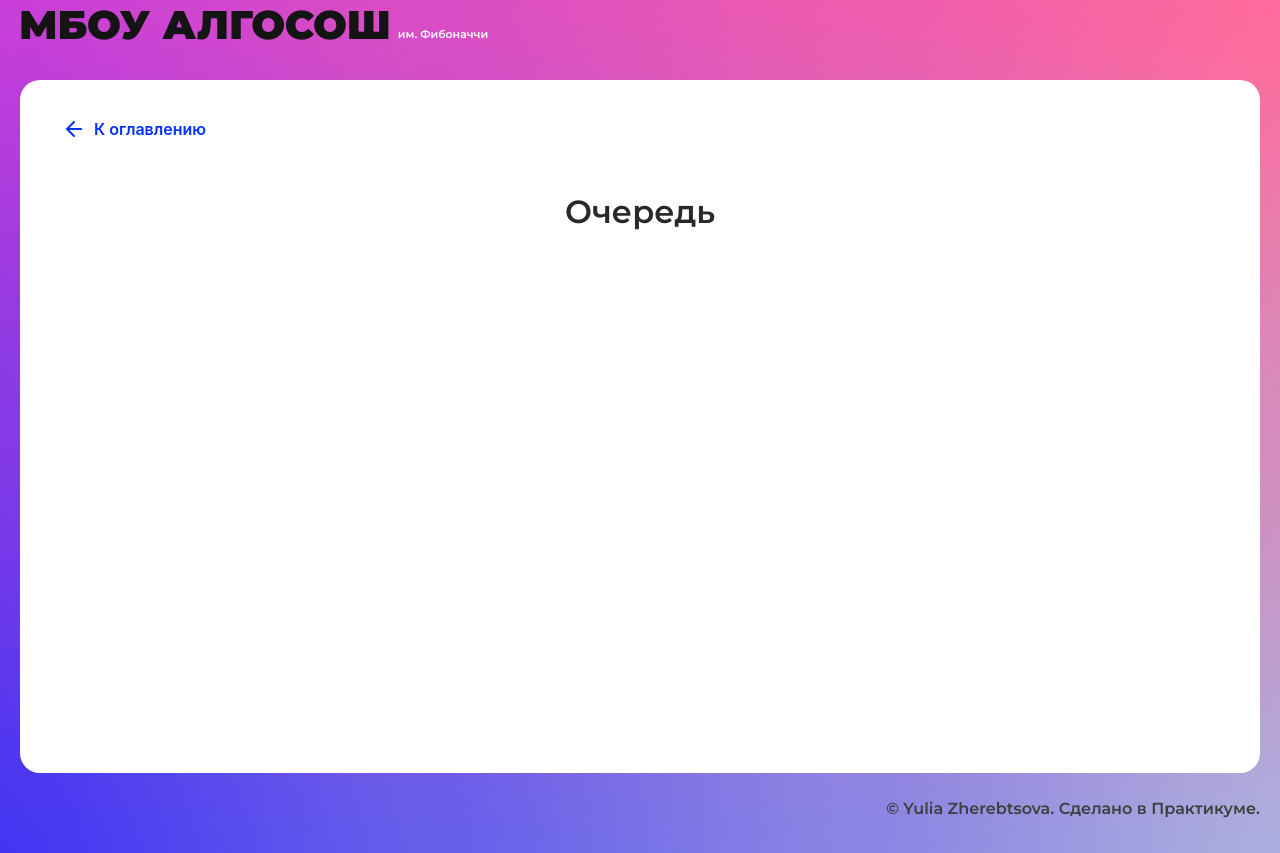
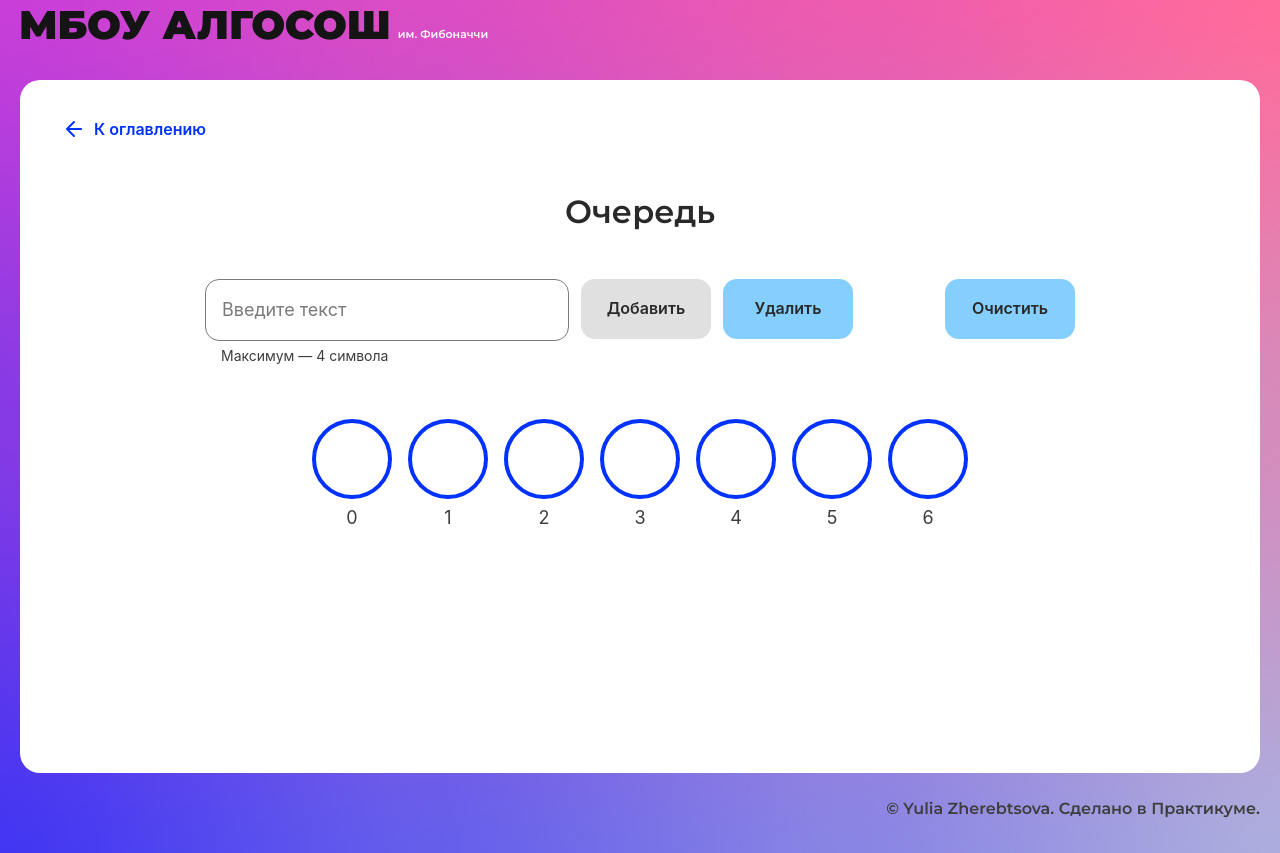
Before and after one commit to yuliazherebtsova/algososh, a React (Create React App) app: page /queue in a window 1280 px wide. Built offline with nearby package versions, Linux system fonts and the light colour scheme.

Commit message:
feat: stack

```diff
--- /dev/null
+++ b/src/components/queue-page/queue-page.module.css
@@ -0,0 +1,15 @@
+.pageContainer {
+  margin: 0 auto;
+  max-width: 870px;
+  display: flex;
+  gap: 12px;
+}
+
+.queueContainer {
+  display: flex;
+  justify-content: center;
+  gap: 16px;
+  list-style-type: none;
+  margin-top: 52px;
+  padding: 0;
+}
--- a/src/components/queue-page/queue-page.tsx
+++ b/src/components/queue-page/queue-page.tsx
@@ -1,10 +1,95 @@
-import React from "react";
-import { SolutionLayout } from "../ui/solution-layout/solution-layout";
+import { Button } from 'components/ui/button/button';
+import { Circle } from 'components/ui/circle/circle';
+import { Input } from 'components/ui/input/input';
+import { SolutionLayout } from 'components/ui/solution-layout/solution-layout';
+import { SHORT_DELAY_IN_MS } from 'constants/delays';
+import React, { useState } from 'react';
+import { ElementStates, TDataElement } from 'types/types';
+import { sleep } from 'utils/utils';
+import { Queue } from './queue';
+import styles from './queue-page.module.css';
+
+const queueSize = 7;
+const queue = new Queue<TDataElement>(queueSize);
 
 export const QueuePage: React.FC = () => {
+  const [inputValue, setInputValue] = useState('');
+  const initialQueueElements = Array.from({ length: queueSize }, () => ({
+    value: '',
+    state: ElementStates.Default,
+  }));
+  const [queueElements, setQueueElements] =
+    useState<(TDataElement | null)[]>(initialQueueElements);
+  const [inProgress, setInProgress] = useState(false);
+
+  const handleInputChange = (evt: React.FormEvent<HTMLInputElement>) => {
+    setInputValue(evt.currentTarget.value);
+  };
+
+  const handleAddClick = async () => {
+    console.log(queue)
+    setInProgress(true);
+    await sleep(SHORT_DELAY_IN_MS);
+    queue.enqueue({
+      value: inputValue,
+      state: ElementStates.Changing,
+    });
+    setQueueElements([...queue.getElements()]);
+    await sleep(SHORT_DELAY_IN_MS);
+    const lastElement = queue.peek();
+    if (!queue.isEmpty() && lastElement) {
+      console.log(lastElement)
+      lastElement.state = ElementStates.Default;
+    }
+    setQueueElements([...queue.getElements()]);
+    await sleep(SHORT_DELAY_IN_MS);
+    setInProgress(false);
+  };
+
+  const handleDeleteClick = async () => {};
+
+  const handleClearClick = async () => {};
+
   return (
-    <SolutionLayout title="Очередь">
-
+    <SolutionLayout title='Очередь'>
+      <div className={styles.pageContainer}>
+        <Input
+          value={inputValue}
+          maxLength={4}
+          isLimitText={true}
+          onChange={handleInputChange}
+        />
+        <Button
+          disabled={
+            inProgress || inputValue.length === 0 || queueElements.length > 9
+          }
+          text='Добавить'
+          onClick={handleAddClick}
+        />
+        <Button
+          disabled={inProgress || queueElements.length === 0}
+          text='Удалить'
+          extraClass={'mr-40'}
+          onClick={handleDeleteClick}
+        />
+        <Button
+          disabled={inProgress || queueElements.length === 0}
+          text='Очистить'
+          onClick={handleClearClick}
+        />
+      </div>
+      <ul className={styles.queueContainer}>
+        {queueElements.map((element: TDataElement | null, index: number) => (
+          <Circle
+            key={index}
+            state={element?.state}
+            letter={element?.value.toString()}
+            head={element?.isHead ? 'head' : ''}
+            tail={element?.isTail ? 'tail' : ''}
+            index={index}
+          />
+        ))}
+      </ul>
     </SolutionLayout>
   );
 };
--- /dev/null
+++ b/src/components/queue-page/queue.ts
@@ -0,0 +1,73 @@
+interface IQueue<T> {
+  enqueue: (item: T) => void;
+  dequeue: () => void;
+  peek: () => T | null;
+  clear: () => void;
+}
+
+export class Queue<T> implements IQueue<T> {
+  private container: (T | null)[] = [];
+  private _head = 0;
+  private _tail = 0;
+  private readonly size: number = 0;
+  private length: number = 0;
+
+  constructor(size: number) {
+    this.size = size;
+    this.container = Array(size);
+  }
+
+  get tail() {
+    if (this.isEmpty()) {
+      throw new Error('No elements in the queue');
+    } else {
+      return this.container[this._tail];
+    }
+  }
+
+  get head() {
+    if (this.isEmpty()) {
+      throw new Error('No elements in the queue');
+    } else {
+      return this.container[this._head];
+    }
+  }
+
+  isEmpty = () => this.length === 0;
+
+  getSize = () => this.length;
+
+  getElements = () => this.container;
+
+  enqueue = (item: T) => {
+    if (this.length >= this.size) {
+      throw new Error('Maximum length exceeded');
+    }
+    this.container[this._tail % this.size] = item;
+    this._tail++;
+    this.length++;
+  };
+
+  dequeue = () => {
+    if (this.isEmpty()) {
+      throw new Error('No elements in the queue');
+    }
+    this.container[this._head] = null;
+    this._head++;
+    this.length--;
+  };
+
+  peek = (): T | null => {
+    if (!this.isEmpty()) {
+      return this.container[this._head];
+    }
+    return null;
+  };
+
+  clear = () => {
+    this._head = 0;
+    this._tail = 0;
+    this.length = 0;
+    this.container = [];
+  };
+}
--- a/src/components/stack-page/stack-page.tsx
+++ b/src/components/stack-page/stack-page.tsx
@@ -11,7 +11,9 @@ import styles from './stack-page.module.css';
 
 export const StackPage: React.FC = () => {
   const [inputValue, setInputValue] = useState('');
-  const [stackElements, setStackElements] = useState<TDataElement[]>([]);
+  const [stackElements, setStackElements] = useState<(TDataElement | null)[]>(
+    [],
+  );
   const [inProgress, setInProgress] = useState(false);
 
   const handleInputChange = (evt: React.FormEvent<HTMLInputElement>) => {
@@ -21,8 +23,9 @@ export const StackPage: React.FC = () => {
   const handleAddClick = async () => {
     setInProgress(true);
     await sleep(SHORT_DELAY_IN_MS);
-    if (!stack.isEmpty()) {
-      stack.peek().isHead = false;
+    let lastElement = stack.peek();
+    if (!stack.isEmpty() && lastElement) {
+      lastElement.isHead = false;
     }
     stack.push({
       value: inputValue,
@@ -31,7 +34,10 @@ export const StackPage: React.FC = () => {
     });
     setStackElements([...stack.getElements()]);
     await sleep(SHORT_DELAY_IN_MS);
-    stack.peek().state = ElementStates.Default;
+    lastElement = stack.peek();
+    if (!stack.isEmpty() && lastElement) {
+      lastElement.state = ElementStates.Default;
+    }
     setStackElements([...stack.getElements()]);
     await sleep(SHORT_DELAY_IN_MS);
     setInProgress(false);
@@ -40,14 +46,18 @@ export const StackPage: React.FC = () => {
   const handleDeleteClick = async () => {
     setInProgress(true);
     await sleep(SHORT_DELAY_IN_MS);
-    stack.peek().state = ElementStates.Changing;
+    let lastElement = stack.peek();
+    if (!stack.isEmpty() && lastElement) {
+      lastElement.state = ElementStates.Changing;
+    }
     setStackElements([...stack.getElements()]);
     await sleep(SHORT_DELAY_IN_MS);
     stack.pop();
     setStackElements([...stack.getElements()]);
-    if (!stack.isEmpty()) {
-      stack.peek().state = ElementStates.Default;
-      stack.peek().isHead = true;
+    lastElement = stack.peek();
+    if (!stack.isEmpty() && lastElement) {
+      lastElement.state = ElementStates.Default;
+      lastElement.isHead = true;
     }
     setStackElements([...stack.getElements()]);
     await sleep(SHORT_DELAY_IN_MS);
--- a/src/components/stack-page/stack.ts
+++ b/src/components/stack-page/stack.ts
@@ -8,7 +8,7 @@ interface IStack<T> {
 }
 
 export class Stack<T> implements IStack<T> {
-  private container: T[] = [];
+  private container: (T | null)[] = [];
 
   getSize = () => this.container.length;
 
--- a/src/types/types.ts
+++ b/src/types/types.ts
@@ -18,4 +18,5 @@ export type TDataElement = {
   value: string | number;
   state: ElementStates;
   isHead?: boolean;
+  isTail?: boolean;
 };
```
